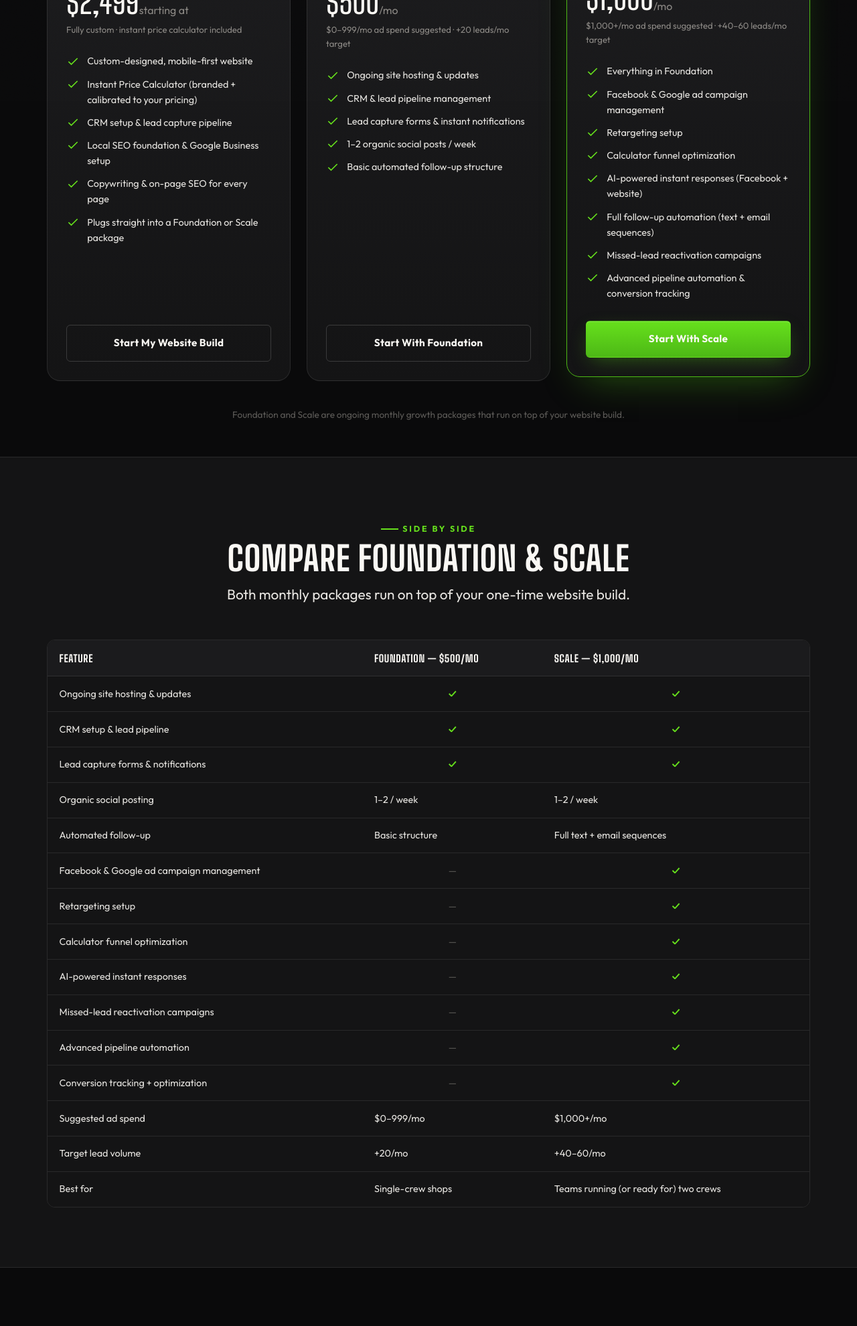
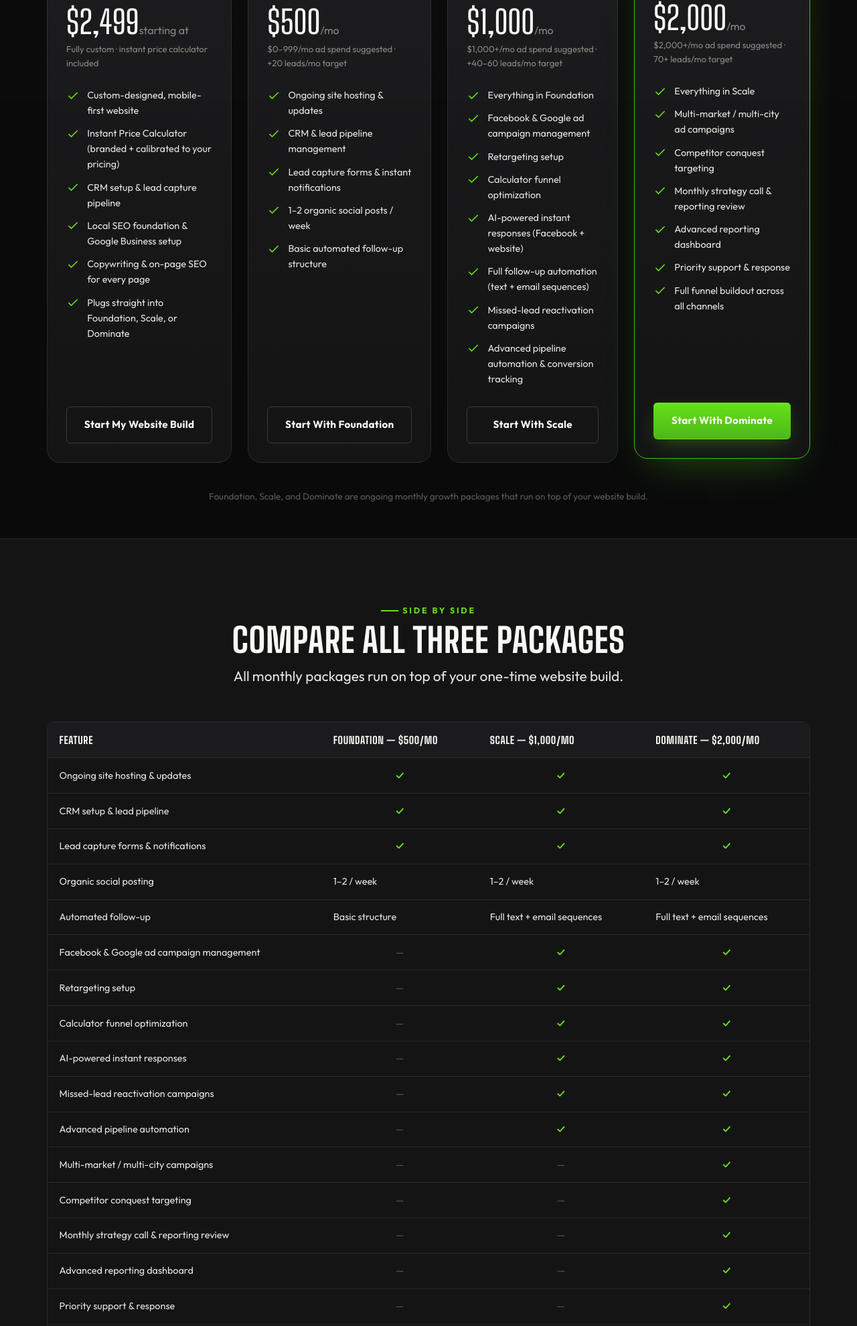
Before and after one commit to thefarmmedia/thefarmmedia, a plain HTML site: page pricing.html in a window 1280 px wide. Shown: the part 649-2629 px from the top of the page at 67% size. Drawn offline with Linux system fonts and the light colour scheme.

Commit message:
Add Dominate package ($2,000/mo, 70+ leads/mo)
- New top-tier monthly package: Dominate at $2,000/mo
- Features: multi-market campaigns, competitor conquest targeting,
  monthly strategy call, advanced reporting, priority support
- Comparison table expanded to 4 columns (Foundation / Scale / Dominate)
- Pricing grid CSS updated to 4 columns with 2-col breakpoint at 1100px
- index.html and pricing.html both updated with Dominate card
- Dominate is now the featured/highlighted card; Scale reverts to standard
- FAQ and lede copy updated to reference all three packages


Claude-Session: https://claude.ai/code/session_016L3WjrYeD8dskMjyHP7fAg

Co-authored-by: Claude <noreply@anthropic.com>

```diff
--- a/assets/css/style.css
+++ b/assets/css/style.css
@@ -779,11 +779,12 @@ p.lede { font-size: clamp(1.05rem, 0.4vw + 1rem, 1.3rem); color: var(--grey-100)
 /* ---------------------------------- */
 .pricing-grid {
   display: grid;
-  grid-template-columns: repeat(3, 1fr);
+  grid-template-columns: repeat(4, 1fr);
   gap: 1.5rem;
   align-items: stretch;
 }
-@media (max-width: 980px) { .pricing-grid { grid-template-columns: 1fr; max-width: 480px; margin-inline: auto; } }
+@media (max-width: 1100px) { .pricing-grid { grid-template-columns: repeat(2, 1fr); max-width: 760px; margin-inline: auto; } }
+@media (max-width: 640px) { .pricing-grid { grid-template-columns: 1fr; max-width: 480px; } }
 
 .price-card {
   display: flex;
--- a/pricing.html
+++ b/pricing.html
@@ -59,8 +59,8 @@
     },
     {
       "@type": "Question",
-      "name": "Can I upgrade from Foundation to Scale later?",
-      "acceptedAnswer": { "@type": "Answer", "text": "Yes. Most clients start on Foundation while running a single crew, then move up to Scale once they're ready to run a second crew and want active ad management, retargeting, and full automation." }
+      "name": "Can I upgrade packages later?",
+      "acceptedAnswer": { "@type": "Answer", "text": "Yes. Most clients start on Foundation with a single crew, move to Scale once they're ready for a second crew, and step up to Dominate when they're running 3+ crews and want to own multiple markets." }
     },
     {
       "@type": "Question",
@@ -135,7 +135,7 @@
             <li><svg viewBox="0 0 24 24" fill="none" stroke="currentColor" stroke-width="2"><path d="M20 6L9 17l-5-5"/></svg>CRM setup &amp; lead capture pipeline</li>
             <li><svg viewBox="0 0 24 24" fill="none" stroke="currentColor" stroke-width="2"><path d="M20 6L9 17l-5-5"/></svg>Local SEO foundation &amp; Google Business setup</li>
             <li><svg viewBox="0 0 24 24" fill="none" stroke="currentColor" stroke-width="2"><path d="M20 6L9 17l-5-5"/></svg>Copywriting &amp; on-page SEO for every page</li>
-            <li><svg viewBox="0 0 24 24" fill="none" stroke="currentColor" stroke-width="2"><path d="M20 6L9 17l-5-5"/></svg>Plugs straight into a Foundation or Scale package</li>
+            <li><svg viewBox="0 0 24 24" fill="none" stroke="currentColor" stroke-width="2"><path d="M20 6L9 17l-5-5"/></svg>Plugs straight into Foundation, Scale, or Dominate</li>
           </ul>
           <a href="/contact.html" class="btn btn-ghost btn-block">Start My Website Build</a>
         </div>
@@ -153,7 +153,7 @@
           </ul>
           <a href="/contact.html" class="btn btn-ghost btn-block">Start With Foundation</a>
         </div>
-        <div class="price-card featured">
+        <div class="price-card">
           <span class="badge">For 2-Crew Teams</span>
           <h4 class="eyebrow" style="color:var(--grey-300);">Scale</h4>
           <h3>Built To Run Two Crews</h3>
@@ -169,10 +169,27 @@
             <li><svg viewBox="0 0 24 24" fill="none" stroke="currentColor" stroke-width="2"><path d="M20 6L9 17l-5-5"/></svg>Missed-lead reactivation campaigns</li>
             <li><svg viewBox="0 0 24 24" fill="none" stroke="currentColor" stroke-width="2"><path d="M20 6L9 17l-5-5"/></svg>Advanced pipeline automation &amp; conversion tracking</li>
           </ul>
-          <a href="/contact.html" class="btn btn-primary btn-block">Start With Scale</a>
+          <a href="/contact.html" class="btn btn-ghost btn-block">Start With Scale</a>
+        </div>
+        <div class="price-card featured">
+          <span class="badge">For 3+ Crew Operations</span>
+          <h4 class="eyebrow" style="color:var(--grey-300);">Dominate</h4>
+          <h3>Own Your Market</h3>
+          <div class="price">$2,000<span>/mo</span></div>
+          <p class="price-note">$2,000+/mo ad spend suggested &middot; 70+ leads/mo target</p>
+          <ul class="check-list">
+            <li><svg viewBox="0 0 24 24" fill="none" stroke="currentColor" stroke-width="2"><path d="M20 6L9 17l-5-5"/></svg>Everything in Scale</li>
+            <li><svg viewBox="0 0 24 24" fill="none" stroke="currentColor" stroke-width="2"><path d="M20 6L9 17l-5-5"/></svg>Multi-market / multi-city ad campaigns</li>
+            <li><svg viewBox="0 0 24 24" fill="none" stroke="currentColor" stroke-width="2"><path d="M20 6L9 17l-5-5"/></svg>Competitor conquest targeting</li>
+            <li><svg viewBox="0 0 24 24" fill="none" stroke="currentColor" stroke-width="2"><path d="M20 6L9 17l-5-5"/></svg>Monthly strategy call &amp; reporting review</li>
+            <li><svg viewBox="0 0 24 24" fill="none" stroke="currentColor" stroke-width="2"><path d="M20 6L9 17l-5-5"/></svg>Advanced reporting dashboard</li>
+            <li><svg viewBox="0 0 24 24" fill="none" stroke="currentColor" stroke-width="2"><path d="M20 6L9 17l-5-5"/></svg>Priority support &amp; response</li>
+            <li><svg viewBox="0 0 24 24" fill="none" stroke="currentColor" stroke-width="2"><path d="M20 6L9 17l-5-5"/></svg>Full funnel buildout across all channels</li>
+          </ul>
+          <a href="/contact.html" class="btn btn-primary btn-block">Start With Dominate</a>
         </div>
       </div>
-      <p class="center mt-lg" style="font-size:0.85rem; color:var(--grey-700);" data-reveal>Foundation and Scale are ongoing monthly growth packages that run on top of your website build.</p>
+      <p class="center mt-lg" style="font-size:0.85rem; color:var(--grey-700);" data-reveal>Foundation, Scale, and Dominate are ongoing monthly growth packages that run on top of your website build.</p>
     </div>
   </section>
 
@@ -181,8 +198,8 @@
     <div class="container">
       <div class="section-head center" data-reveal>
         <span class="eyebrow">Side By Side</span>
-        <h2>Compare Foundation &amp; Scale</h2>
-        <p class="lede mt-sm">Both monthly packages run on top of your one-time website build.</p>
+        <h2>Compare All Three Packages</h2>
+        <p class="lede mt-sm">All monthly packages run on top of your one-time website build.</p>
       </div>
       <div class="table-wrap" data-reveal>
         <table class="compare">
@@ -191,24 +208,29 @@
               <th>Feature</th>
               <th>Foundation &mdash; $500/mo</th>
               <th>Scale &mdash; $1,000/mo</th>
+              <th>Dominate &mdash; $2,000/mo</th>
             </tr>
           </thead>
           <tbody>
-            <tr><td>Ongoing site hosting &amp; updates</td><td class="yes">&check;</td><td class="yes">&check;</td></tr>
-            <tr><td>CRM setup &amp; lead pipeline</td><td class="yes">&check;</td><td class="yes">&check;</td></tr>
-            <tr><td>Lead capture forms &amp; notifications</td><td class="yes">&check;</td><td class="yes">&check;</td></tr>
-            <tr><td>Organic social posting</td><td>1&ndash;2 / week</td><td>1&ndash;2 / week</td></tr>
-            <tr><td>Automated follow-up</td><td>Basic structure</td><td>Full text + email sequences</td></tr>
-            <tr><td>Facebook &amp; Google ad campaign management</td><td class="no">&mdash;</td><td class="yes">&check;</td></tr>
-            <tr><td>Retargeting setup</td><td class="no">&mdash;</td><td class="yes">&check;</td></tr>
-            <tr><td>Calculator funnel optimization</td><td class="no">&mdash;</td><td class="yes">&check;</td></tr>
-            <tr><td>AI-powered instant responses</td><td class="no">&mdash;</td><td class="yes">&check;</td></tr>
-            <tr><td>Missed-lead reactivation campaigns</td><td class="no">&mdash;</td><td class="yes">&check;</td></tr>
-            <tr><td>Advanced pipeline automation</td><td class="no">&mdash;</td><td class="yes">&check;</td></tr>
-            <tr><td>Conversion tracking + optimization</td><td class="no">&mdash;</td><td class="yes">&check;</td></tr>
-            <tr><td>Suggested ad spend</td><td>$0&ndash;999/mo</td><td>$1,000+/mo</td></tr>
-            <tr><td>Target lead volume</td><td>+20/mo</td><td>+40&ndash;60/mo</td></tr>
-            <tr><td>Best for</td><td>Single-crew shops</td><td>Teams running (or ready for) two crews</td></tr>
+            <tr><td>Ongoing site hosting &amp; updates</td><td class="yes">&check;</td><td class="yes">&check;</td><td class="yes">&check;</td></tr>
+            <tr><td>CRM setup &amp; lead pipeline</td><td class="yes">&check;</td><td class="yes">&check;</td><td class="yes">&check;</td></tr>
+            <tr><td>Lead capture forms &amp; notifications</td><td class="yes">&check;</td><td class="yes">&check;</td><td class="yes">&check;</td></tr>
+            <tr><td>Organic social posting</td><td>1&ndash;2 / week</td><td>1&ndash;2 / week</td><td>1&ndash;2 / week</td></tr>
+            <tr><td>Automated follow-up</td><td>Basic structure</td><td>Full text + email sequences</td><td>Full text + email sequences</td></tr>
+            <tr><td>Facebook &amp; Google ad campaign management</td><td class="no">&mdash;</td><td class="yes">&check;</td><td class="yes">&check;</td></tr>
+            <tr><td>Retargeting setup</td><td class="no">&mdash;</td><td class="yes">&check;</td><td class="yes">&check;</td></tr>
+            <tr><td>Calculator funnel optimization</td><td class="no">&mdash;</td><td class="yes">&check;</td><td class="yes">&check;</td></tr>
+            <tr><td>AI-powered instant responses</td><td class="no">&mdash;</td><td class="yes">&check;</td><td class="yes">&check;</td></tr>
+            <tr><td>Missed-lead reactivation campaigns</td><td class="no">&mdash;</td><td class="yes">&check;</td><td class="yes">&check;</td></tr>
+            <tr><td>Advanced pipeline automation</td><td class="no">&mdash;</td><td class="yes">&check;</td><td class="yes">&check;</td></tr>
+            <tr><td>Multi-market / multi-city campaigns</td><td class="no">&mdash;</td><td class="no">&mdash;</td><td class="yes">&check;</td></tr>
+            <tr><td>Competitor conquest targeting</td><td class="no">&mdash;</td><td class="no">&mdash;</td><td class="yes">&check;</td></tr>
+            <tr><td>Monthly strategy call &amp; reporting review</td><td class="no">&mdash;</td><td class="no">&mdash;</td><td class="yes">&check;</td></tr>
+            <tr><td>Advanced reporting dashboard</td><td class="no">&mdash;</td><td class="no">&mdash;</td><td class="yes">&check;</td></tr>
+            <tr><td>Priority support &amp; response</td><td class="no">&mdash;</td><td class="no">&mdash;</td><td class="yes">&check;</td></tr>
+            <tr><td>Suggested ad spend</td><td>$0&ndash;999/mo</td><td>$1,000+/mo</td><td>$2,000+/mo</td></tr>
+            <tr><td>Target lead volume</td><td>+20/mo</td><td>+40&ndash;60/mo</td><td>70+/mo</td></tr>
+            <tr><td>Best for</td><td>Single-crew shops</td><td>Two-crew teams</td><td>3+ crew operations</td></tr>
           </tbody>
         </table>
       </div>
@@ -236,8 +258,8 @@
           <p>No — the monthly price covers our management, systems, and build work. Ad spend is paid directly to Facebook/Google and is separate, with suggested ranges listed per package above.</p>
         </details>
         <details class="faq-item">
-          <summary>Can I upgrade from Foundation to Scale later?<span class="plus"></span></summary>
-          <p>Yes. Most clients start on Foundation while running a single crew, then move up to Scale once they're ready to run a second crew and want active ad management, retargeting, and full automation.</p>
+          <summary>Can I upgrade packages later?<span class="plus"></span></summary>
+          <p>Yes. Most clients start on Foundation with a single crew, move to Scale once they're ready for a second crew, and step up to Dominate when they're running 3+ crews and want to own multiple markets.</p>
         </details>
         <details class="faq-item">
           <summary>What's not included in the website build or packages?<span class="plus"></span></summary>
```
Also changed, not shown: index.html (+20 -5 lines).
